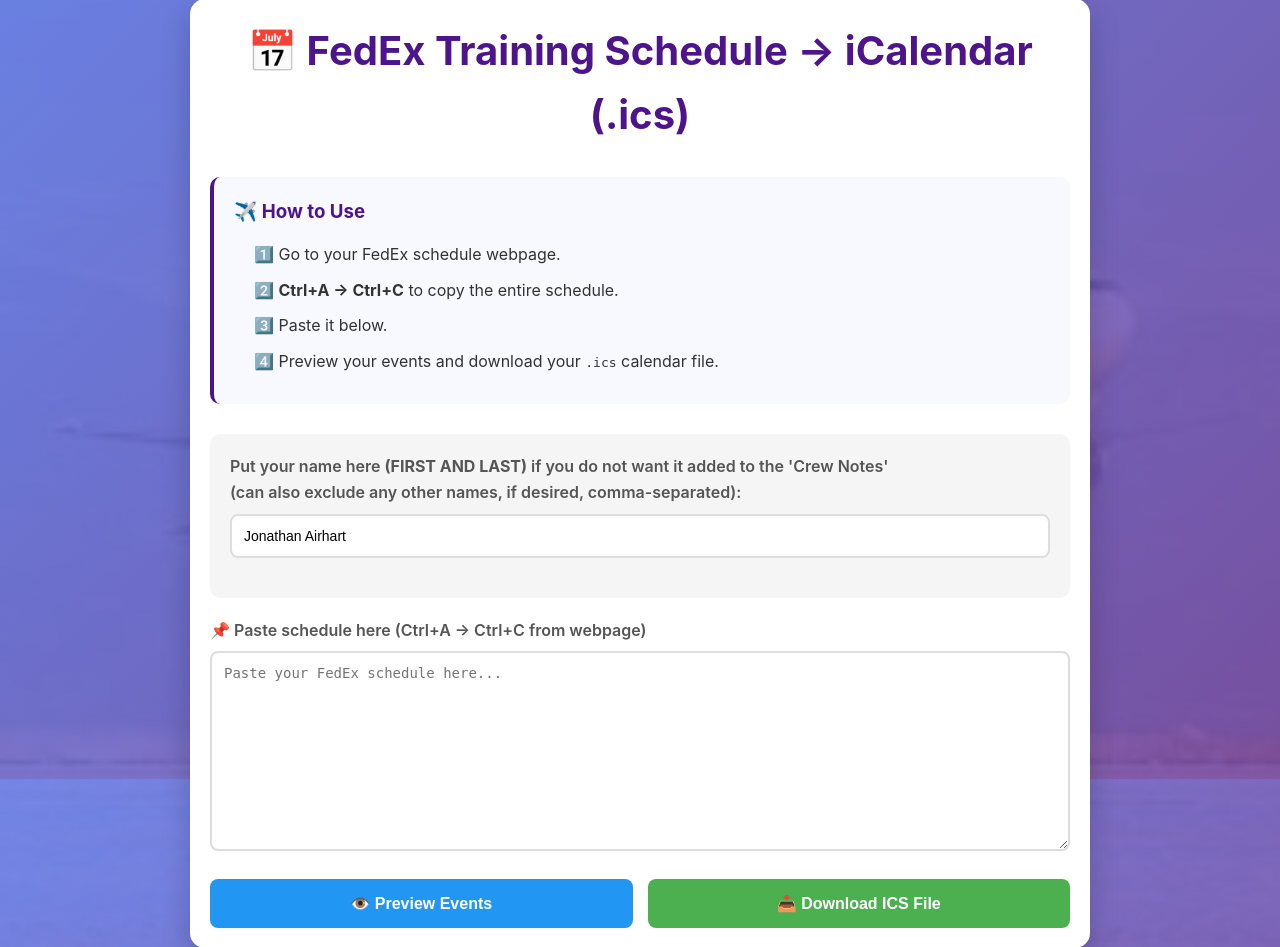
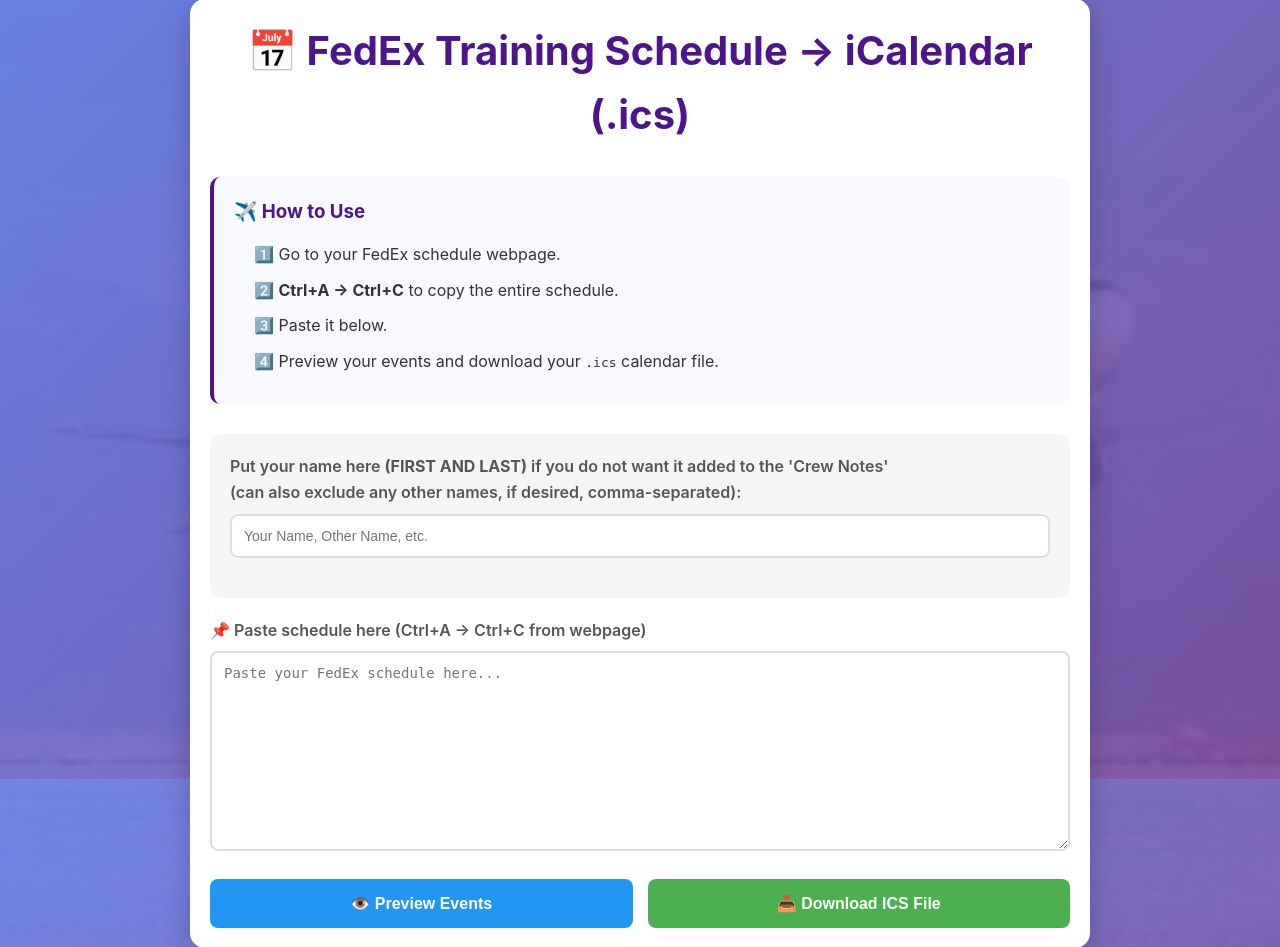
Before and after one commit to teamairhart/fedex_cal_app, a Flask app: page / in a window 1280 px wide. Shown: the part 21-968 px from the top of the page. Run offline with Flask 3, Linux system fonts and the light colour scheme.

Commit message:
Remove default name from exclude field
- Clear the default value in exclude names input field
- Prevents confusion for other users who would see 'Jonathan Airhart'
- Field now starts blank with helpful placeholder text

🤖 Generated with [Claude Code](https://claude.ai/code)

Co-Authored-By: Claude <noreply@anthropic.com>

```diff
--- a/templates/index.html
+++ b/templates/index.html
@@ -238,7 +238,7 @@
         <div class="sidebar">
             <div class="form-group">
                 <label for="exclude_names">Put your name here <strong>(FIRST AND LAST)</strong> if you do not want it added to the 'Crew Notes'<br>(can also exclude any other names, if desired, comma-separated):</label>
-                <input type="text" id="exclude_names" name="exclude_names" value="Jonathan Airhart" placeholder="Your Name, Other Name, etc.">
+                <input type="text" id="exclude_names" name="exclude_names" value="" placeholder="Your Name, Other Name, etc.">
             </div>
         </div>
 
```
